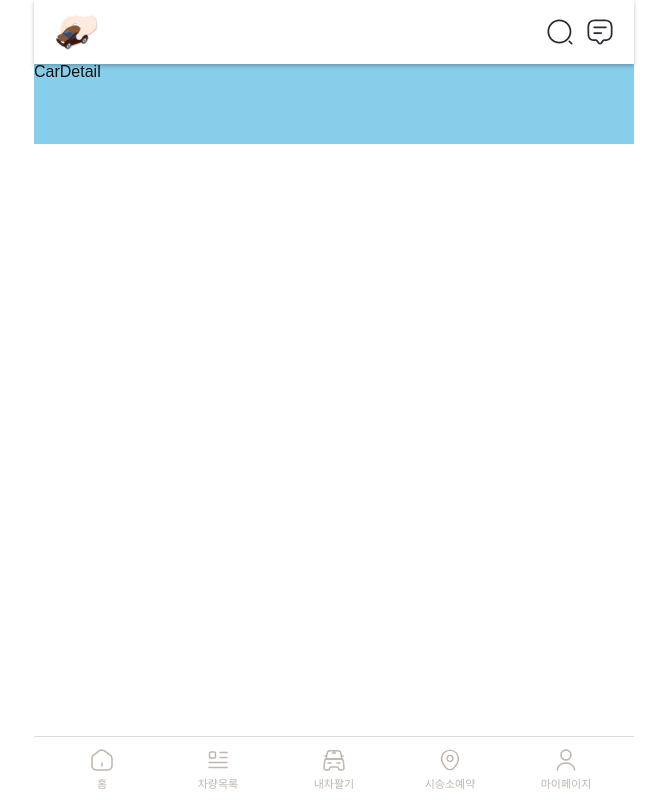
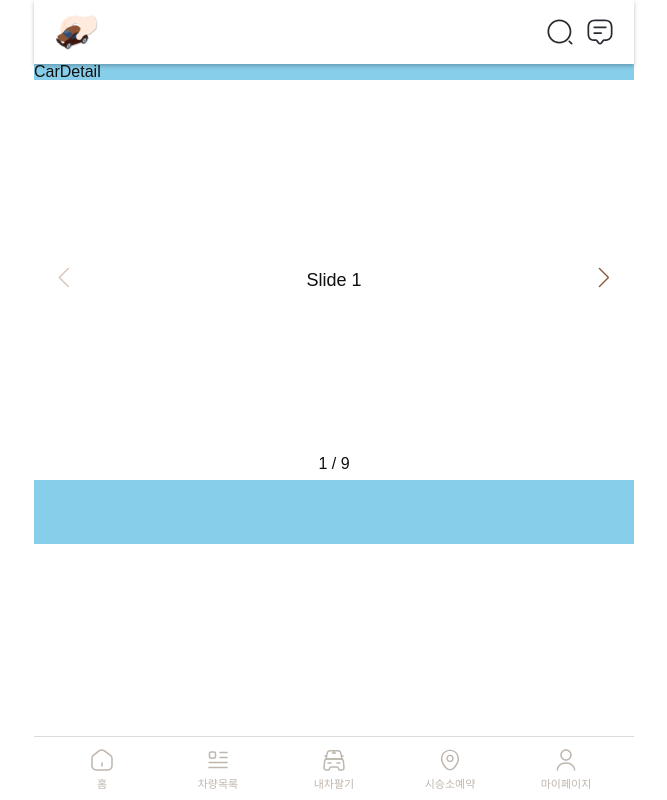
Before and after one commit to hyundai-autoever-third-project-team4/CarMarketplaceApp-FE, a React (Vite) app: page /carDetail/1 in a window 1280 px wide. Shown: the whole page, without its empty margins (306-973 px from the left). Built offline with nearby package versions, Linux system fonts and the light colour scheme; a web font is replaced by a local one.

Commit message:
Swiper 적용 중

```diff
--- a/package.json
+++ b/package.json
@@ -17,6 +17,7 @@
     "react-dom": "^18.3.1",
     "react-router-dom": "^7.1.1",
     "styled-components": "^6.1.14",
+    "swiper": "^11.2.1",
     "zustand": "^5.0.3"
   },
   "devDependencies": {
--- a/src/entities/CarListCard/model/CarListCardProps.ts
+++ b/src/entities/CarListCard/model/CarListCardProps.ts
@@ -1,4 +1,5 @@
 export interface CarListCardProps {
+  id: number;
   carImg: string;
   name: string;
   registrationDate: string;
--- a/src/entities/CarListCard/ui/CarListCard.tsx
+++ b/src/entities/CarListCard/ui/CarListCard.tsx
@@ -2,8 +2,10 @@ import { CarListCardProps } from "@/entities/CarListCard/model/CarListCardProps"
 import * as S from "./CarListCard.style";
 import { Text } from "@/shared/ui/Text";
 import likeImg from "@/shared/assets/heart.svg";
+import { useNavigate } from "react-router-dom";
 
 export function CarListCard({
+  id,
   carImg,
   name,
   registrationDate,
@@ -11,8 +13,12 @@ export function CarListCard({
   like,
   price,
 }: CarListCardProps) {
+  const navigate = useNavigate();
+  const handleCardClick = () => {
+    navigate(`/carDetail/${id}`);
+  };
   return (
-    <S.Container>
+    <S.Container onClick={handleCardClick}>
       <S.CarImg src={carImg} />
       <Text fontType="subTitle">{name}</Text>
       <S.MiddleWrap>
--- a/src/pages/CarDetail/ui/CarDetail.tsx
+++ b/src/pages/CarDetail/ui/CarDetail.tsx
@@ -1,3 +1,10 @@
+import { CarDetailImageSlide } from "@/widgets/CarDetailImageSlide";
+
 export function CarDetail() {
-  return <div>CarDetail</div>;
+  return (
+    <>
+      CarDetail
+      <CarDetailImageSlide />
+    </>
+  );
 }
--- a/src/pages/CarList/ui/CarList.tsx
+++ b/src/pages/CarList/ui/CarList.tsx
@@ -1,4 +1,4 @@
-import { CarListComponent } from "@/widgets/CarListComponent/ui/CarListComponent";
+import { CarListComponent } from "@/widgets/CarListComponent";
 
 export function CarList() {
   return (
--- /dev/null
+++ b/src/widgets/CarDetailImageSlide/index.ts
@@ -0,0 +1 @@
+export { CarDetailImageSlide } from "./ui/CarDetailImageSlide";
--- /dev/null
+++ b/src/widgets/CarDetailImageSlide/ui/CarDetailImageSlide.style.ts
@@ -0,0 +1,39 @@
+import theme from "@/shared/styles/theme";
+import styled from "styled-components";
+import { Swiper } from "swiper/react";
+
+export const StyledSwiper = styled(Swiper)`
+  width: 100%;
+  height: 400px; /* 슬라이드 높이 설정 */
+
+  .swiper-button-next,
+  .swiper-button-prev {
+    color: ${theme.colors.primary2}; /* 화살표 색상 변경 */
+    width: 40px; /* 화살표 크기 조정 */
+    height: 40px; /* 화살표 크기 조정 */
+    z-index: 10; /* 화살표가 슬라이드 위에 보이도록 설정 */
+  }
+
+  .swiper-button-next::after,
+  .swiper-button-prev::after {
+    font-size: 20px; /* 화살표 아이콘 크기 조정 */
+  }
+
+  .swiper-slide {
+    text-align: center;
+    font-size: 18px;
+    background: #fff;
+
+    /* Center slide text vertically */
+    display: flex;
+    justify-content: center;
+    align-items: center;
+  }
+
+  .swiper-slide img {
+    display: block;
+    width: 100%;
+    height: 100%;
+    object-fit: cover;
+  }
+`;
--- /dev/null
+++ b/src/widgets/CarDetailImageSlide/ui/CarDetailImageSlide.tsx
@@ -0,0 +1,32 @@
+import * as S from "./CarDetailImageSlide.style";
+import { SwiperSlide } from "swiper/react";
+import { Pagination, Navigation } from "swiper/modules";
+
+import "swiper/css";
+import "swiper/css/pagination";
+import "swiper/css/navigation";
+
+export function CarDetailImageSlide() {
+  return (
+    <>
+      <S.StyledSwiper
+        pagination={{
+          type: "fraction",
+        }}
+        navigation={true}
+        modules={[Pagination, Navigation]}
+        className="mySwiper"
+      >
+        <SwiperSlide>Slide 1</SwiperSlide>
+        <SwiperSlide>Slide 2</SwiperSlide>
+        <SwiperSlide>Slide 3</SwiperSlide>
+        <SwiperSlide>Slide 4</SwiperSlide>
+        <SwiperSlide>Slide 5</SwiperSlide>
+        <SwiperSlide>Slide 6</SwiperSlide>
+        <SwiperSlide>Slide 7</SwiperSlide>
+        <SwiperSlide>Slide 8</SwiperSlide>
+        <SwiperSlide>Slide 9</SwiperSlide>
+      </S.StyledSwiper>
+    </>
+  );
+}
--- a/src/widgets/CarListComponent/index.ts
+++ b/src/widgets/CarListComponent/index.ts
@@ -0,0 +1 @@
+export { CarListComponent } from "./ui/CarListComponent";
--- a/src/widgets/CarListComponent/ui/CarListComponent.tsx
+++ b/src/widgets/CarListComponent/ui/CarListComponent.tsx
@@ -7,6 +7,7 @@ export function CarListComponent() {
       {mockData.map((car, index) => (
         <CarListCard
           key={index}
+          id={car.id}
           carImg={car.carImg}
           name={car.name}
           registrationDate={car.registrationDate}
@@ -21,6 +22,7 @@ export function CarListComponent() {
 
 const mockData = [
   {
+    id: 1,
     carImg:
       "https://encrypted-tbn0.gstatic.com/images?q=tbn:ANd9GcSsENlxBQiX6W3FofBYLzSIGjfdeztBlMv2Ag&s", // 실제 이미지 URL로 변경
     name: "2023 GV70 가솔린 2.5 터보 AWD 스탠다드 디자인",
@@ -30,6 +32,7 @@ const mockData = [
     price: 5700,
   },
   {
+    id: 2,
     carImg:
       "https://encrypted-tbn0.gstatic.com/images?q=tbn:ANd9GcSsENlxBQiX6W3FofBYLzSIGjfdeztBlMv2Ag&s", // 실제 이미지 URL로 변경
     name: "2023 현대 소나타",
@@ -39,6 +42,7 @@ const mockData = [
     price: 3024,
   },
   {
+    id: 3,
     carImg:
       "https://encrypted-tbn0.gstatic.com/images?q=tbn:ANd9GcSsENlxBQiX6W3FofBYLzSIGjfdeztBlMv2Ag&s", // 실제 이미지 URL로 변경
     name: "2023 기아 K5",
--- a/tsconfig.app.json
+++ b/tsconfig.app.json
@@ -25,6 +25,10 @@
     // 증분 컴파일
     "incremental": true,
 
+    //스와이퍼 css import 관련 옵션
+    "esModuleInterop": true,
+    "allowSyntheticDefaultImports": true,
+
     /* Alias */
     "baseUrl": ".",
     "paths": {
```
Also changed, not shown: 1 other file (tests, documents, lock files or other folders).
